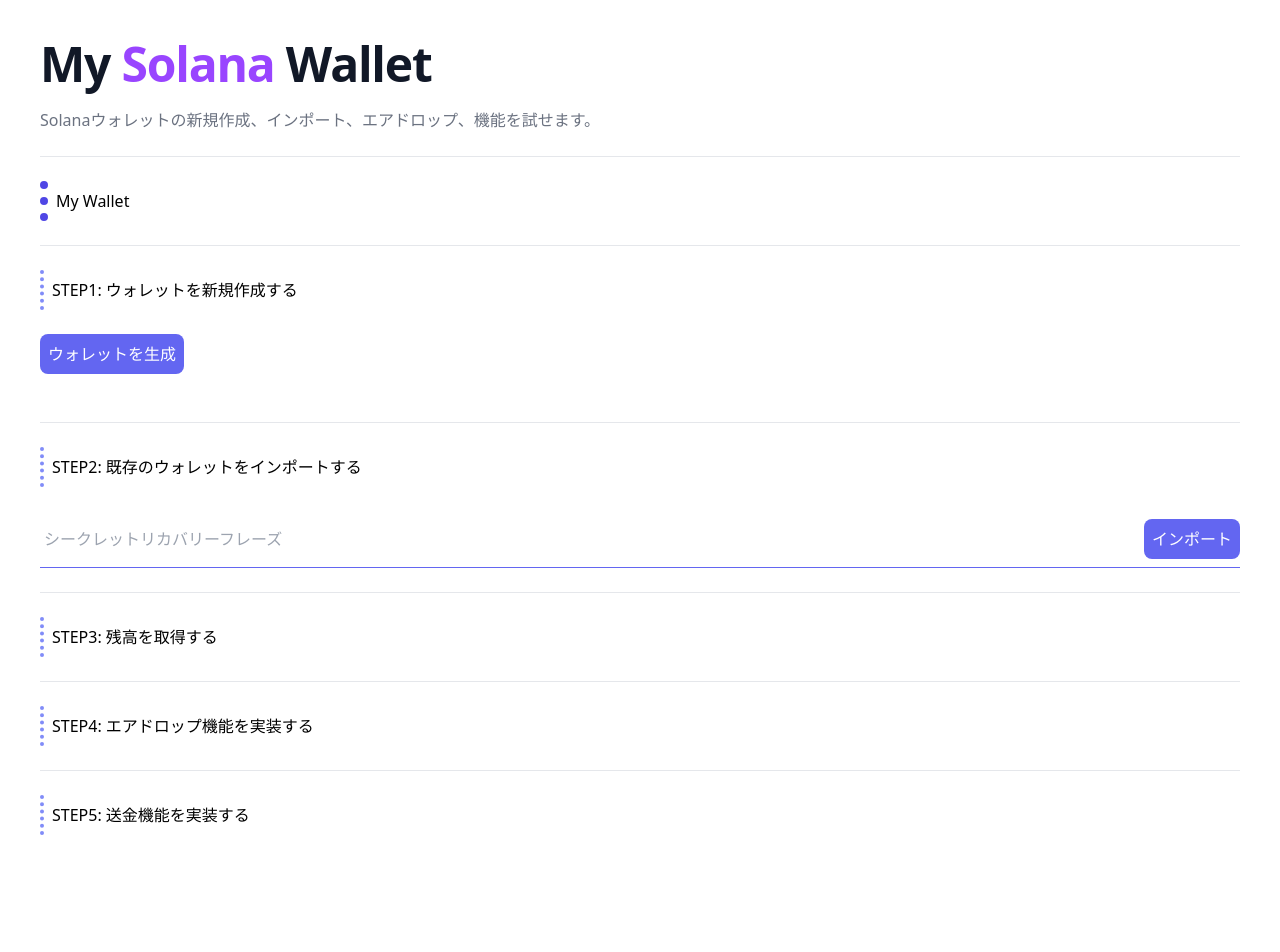
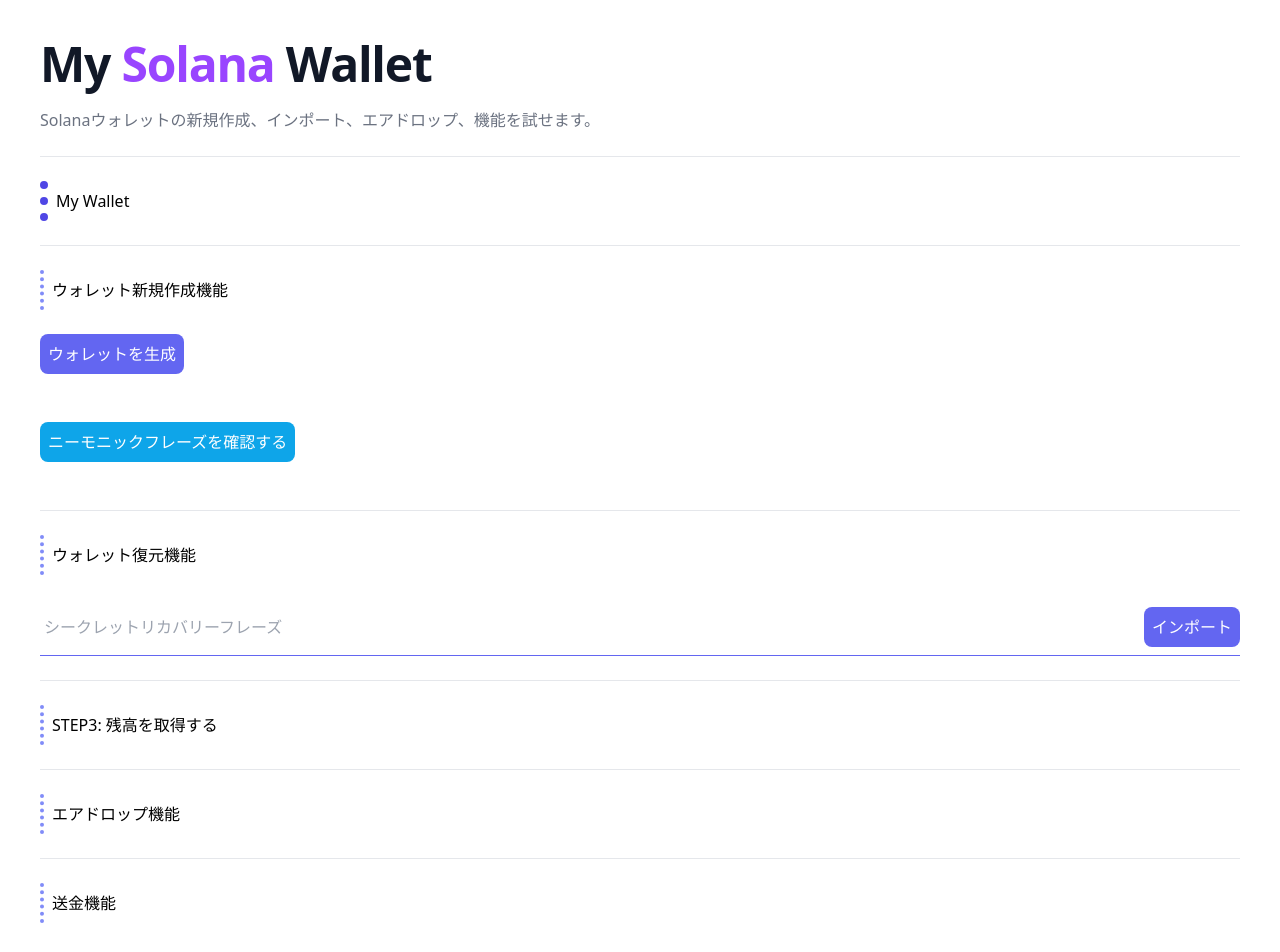
Before and after one commit to mashharuki/SolanaWalletDApp, a Next.js app in the folder client/: page / in a window 1280 px wide. Shown: the top 952 px of the page. Before the commit the page ends 875 px from the top, so only its background shows below. Built offline with nearby package versions, Linux system fonts and the light colour scheme.

Commit message:
ニーモニックフレーズのコピー機能を実装しました。

```diff
--- a/client/pages/index.js
+++ b/client/pages/index.js
@@ -25,6 +25,7 @@
   const [account, setAccount] = useState(null);
   const [balance, setBalance] = useState(0);
   const [transactionSig, setTransactionSig] = useState("");
+  const [initFlg, setInitFlg] = useState(true);
 
   /**
    * アカウントを生成するメソッド
@@ -32,6 +33,8 @@
   const generateWallet = () => {
     // ニーモニックフレーズを生成する。
     const generatedMnemonic = Bip39.generateMnemonic();
+    // ステート変数を更新する。
+    setMnemonic(generatedMnemonic);
     console.log(seed);
     // 最初の32バイトだけを保持する様にする。
     const seed = Bip39.mnemonicToSeedSync(generatedMnemonic).slice(0, 32);
@@ -179,17 +182,44 @@
         <hr className="my-6" />
 
         <div>
-          <h2 className="p-2 border-dotted border-l-4 border-l-indigo-400">STEP1: ウォレットを新規作成する</h2>
+          <h2 className="p-2 border-dotted border-l-4 border-l-indigo-400">ウォレット新規作成機能</h2>
           {/* ウォレット生成ボタン */}
           <button
             className="p-2 my-6 text-white bg-indigo-500 focus:ring focus:ring-indigo-300 rounded-lg cursor-pointer"
             onClick={generateWallet}
           >
             ウォレットを生成
-          </button>
+          </button><br/>
+          {/* ニーモニックフレーズ確認ボタン */}
+          {initFlg ?
+            <button
+              className="p-2 my-6 text-white bg-sky-500 focus:ring focus:ring-sky-300 rounded-lg cursor-pointer"
+              onClick={() => setInitFlg(false)}
+            >
+              ニーモニックフレーズを確認する
+            </button>
+          :
+            <button
+              className="p-2 my-6 text-white bg-sky-500 focus:ring focus:ring-sky-300 rounded-lg cursor-pointer"
+              onClick={() => {
+                // クリップボードにコピ-する。
+                navigator.clipboard.writeText(mnemonic);
+                alert("コピーしました！");
+                setInitFlg(true);
+              }}
+            >
+              ニーモニックフレーズをコピーする
+            </button>
+          }
           {mnemonic && (
             <>
-              <div className="mt-1 p-4 border border-gray-300 bg-gray-200">{mnemonic}</div>
+              <div className={initFlg ?
+                "mt-1 p-4 border border-gray-300 bg-gray-200 blur-lg"
+              :
+                "mt-1 p-4 border border-gray-300 bg-gray-200"
+              }>
+                {mnemonic}
+              </div>
               <strong className="text-xs">
                 このフレーズは秘密にして、安全に保管してください。このフレーズが漏洩すると、誰でもあなたの資産にアクセスできてしまいます。<br />
                 オンライン銀行口座のパスワードのようなものだと考えてください。
@@ -201,7 +231,7 @@
         <hr className="my-6" />
 
         <div>
-          <h2 className="p-2 border-dotted border-l-4 border-l-indigo-400">STEP2: 既存のウォレットをインポートする</h2>
+          <h2 className="p-2 border-dotted border-l-4 border-l-indigo-400">ウォレット復元機能</h2>
           {/* リカバリー */}
           <form onSubmit={handleImport} className="my-6">
             <div className="flex items-center border-b border-indigo-500 py-2">
@@ -237,7 +267,7 @@
         <hr className="my-6" />
 
         <div>
-          <h2 className="p-2 border-dotted border-l-4 border-l-indigo-400">STEP4: エアドロップ機能を実装する</h2>
+          <h2 className="p-2 border-dotted border-l-4 border-l-indigo-400">エアドロップ機能</h2>
           {/* エアドロップボタン */}
           {account && (
             <button
@@ -252,7 +282,7 @@
         <hr className="my-6" />
 
         <div>
-          <h2 className="p-2 border-dotted border-l-4 border-l-indigo-400">STEP5: 送金機能を実装する</h2>
+          <h2 className="p-2 border-dotted border-l-4 border-l-indigo-400">送金機能</h2>
           {account && (
             <>
               {/* 送金ボタン */}
```
